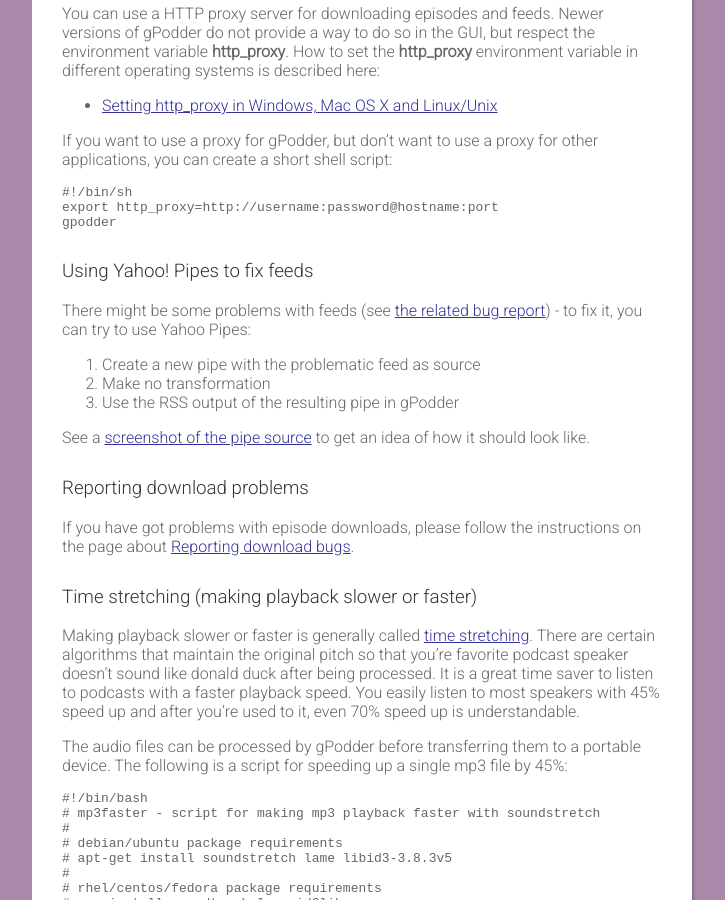
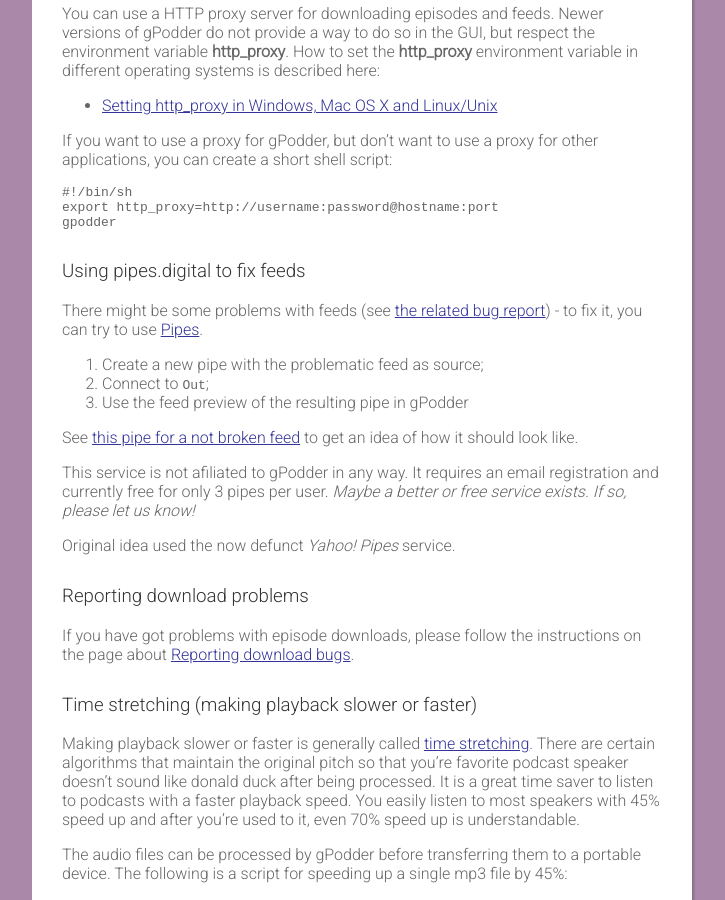
Before and after one commit to gpodder/gpodder.github.io, a Jekyll site: the page built from docs/user-manual.md, in a window 1280 px wide and 900 px high, scrolled down 10002 px. Shown: the whole window, without its empty margins (278-1003 px from the left). Built offline with Jekyll 4.4.1, drawn with Linux system fonts in a browser that asks for light colours; our own code applies the rules of GitHub Pages for plain Markdown files; some of the changed text lies outside the part shown.

Commit message:
Yahoo! pipes doesn't exist anymore

```diff
--- a/docs/user-manual.md
+++ b/docs/user-manual.md
@@ -294,15 +294,22 @@
     gpodder
 
 
-### Using Yahoo! Pipes to fix feeds
+### Using pipes.digital to fix feeds
 
-There might be some problems with feeds (see [the related bug report](https://bugs.gpodder.org/show_bug.cgi?id=528)) - to fix it, you can try to use Yahoo Pipes:
+There might be some problems with feeds (see [the related bug report](https://bugs.gpodder.org/show_bug.cgi?id=528)) - to fix it,
+you can try to use <a href="https://www.pipes.digital">Pipes</a>.
 
-1.  Create a new pipe with the problematic feed as source
-2.  Make no transformation
-3.  Use the RSS output of the resulting pipe in gPodder
+1.  Create a new pipe with the problematic feed as source;
+2.  Connect to `Out`;
+3.  Use the feed preview of the resulting pipe in gPodder
 
-See a [screenshot of the pipe source](http://i29.tinypic.com/6gyauu.jpg) to get an idea of how it should look like.
+See [this pipe for a not broken feed](https://www.pipes.digital/pipe/1N5Aa3Ng) to get an idea of how it should look like.
+
+This service is not afiliated to gPodder in any way.
+It requires an email registration and currently free for only 3 pipes per user.
+*Maybe a better or free service exists. If so, please let us know!*
+
+Original idea used the now defunct *Yahoo! Pipes* service.
 
 ### Reporting download problems
 
```
